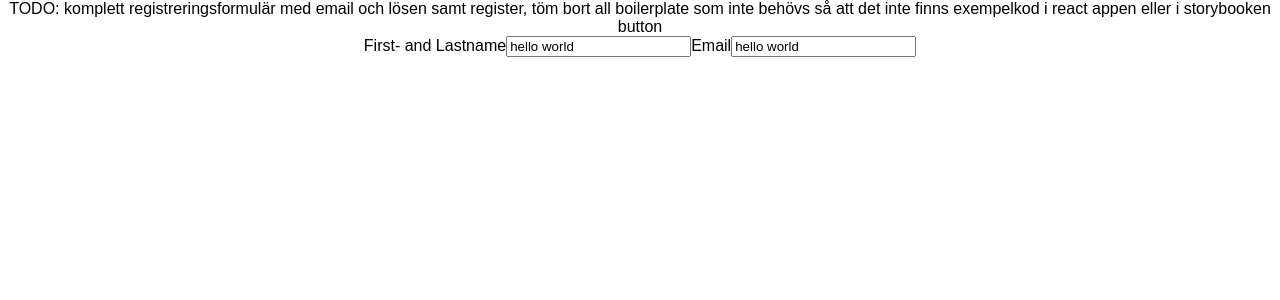
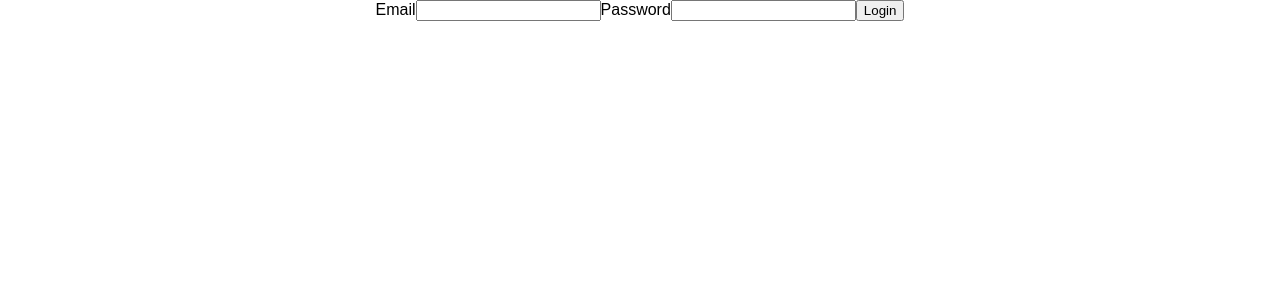
Before and after one commit to Jepz/react-input-lab, a React (Create React App) app: page / in a window 1280 px wide. Shown: the top 300 px of the page. Built offline with nearby package versions, Linux system fonts and the light colour scheme.

Commit message:
Added test file, services

```diff
--- a/src/components/input/index.jsx
+++ b/src/components/input/index.jsx
@@ -1,43 +1,64 @@
 import React from "react";
+import createServices from "../../services";
 
-const initialState = { value: "hello world" };
+const initialState = { username: "", password: "" };
 
 class view extends React.Component {
   constructor(props) {
     super(props);
 
     this.state = initialState;
-    this.onChange = this.onChange.bind(this); // pratar mer om detta sen =)
+    this.onChangeUsername = this.onChangeUsername.bind(this);
+    this.onChangePassword = this.onChangePassword.bind(this);
+    this.onClick = this.onClick.bind(this);
+    this.services = createServices();
+    // this.services = this.services.bind(this);
   }
-  onChange(eventsArgs) {
-    const value = eventsArgs.target.value;
+  onChangeUsername(eventsArgs) {
+    const username = eventsArgs.target.value;
 
-    this.setState({ value });
+    this.setState(prevState => {
+      return Object.assign({}, prevState, { username });
+    });
+  }
+
+  onChangePassword(eventsArgs) {
+    const password = eventsArgs.target.value;
+
+    this.setState(prevState => {
+      return Object.assign({}, prevState, { password });
+    });
+  }
+
+  onClick(eventArgs) {
+    const username = this.state.username;
+    const password = this.state.password;
+    // eventArgs.preventDefault();
+
+    this.services.user.register(username, password);
   }
   render() {
     return (
       <div>
-        TODO: komplett registreringsformulär med email och lösen samt register,
-        töm bort all boilerplate som inte behövs så att det inte finns
-        exempelkod i react appen eller i storybooken button<form>
-          <label htmlFor="nameInput">
-            First- and Lastname
+        <form>
+          <label htmlFor="emailInput">
+            Email
             <input
-              type="text"
-              id="nameInput"
-              value={this.state.value}
-              onChange={this.onChange}
+              id="emailInput"
+              onChange={this.onChangeUsername}
+              value={this.state.username}
             />
           </label>
-          <label htmlFor="secondInput">
-            Email
+          <label htmlFor="passwordInput">
+            Password
             <input
-              type="text"
-              id="secondInput"
-              value={this.state.value}
-              onChange={this.onChange}
+              type="password"
+              id="passwordInput"
+              onChange={this.onChangePassword}
+              value={this.state.password}
             />
           </label>
+          <button onClick={this.onClick}>Login</button>
         </form>
       </div>
     );
--- /dev/null
+++ b/src/services/index.js
@@ -0,0 +1,8 @@
+import User from "./user";
+
+export default props => {
+  const user = User(props);
+  return {
+    user
+  };
+};
--- /dev/null
+++ b/src/services/user.js
@@ -0,0 +1,19 @@
+const register = (username, password) => {
+  window.localStorage.setItem("username", username);
+  window.localStorage.setItem("password", password);
+  debugger;
+};
+
+const getUser = () => {
+  const username = window.localStorage.getItem("username");
+  const password = window.localStorage.getItem("password");
+
+  return { username, password };
+};
+
+export default props => {
+  return {
+    register,
+    getUser
+  };
+};
```
Also changed, not shown: 2 other files (tests, documents, lock files or other folders).
